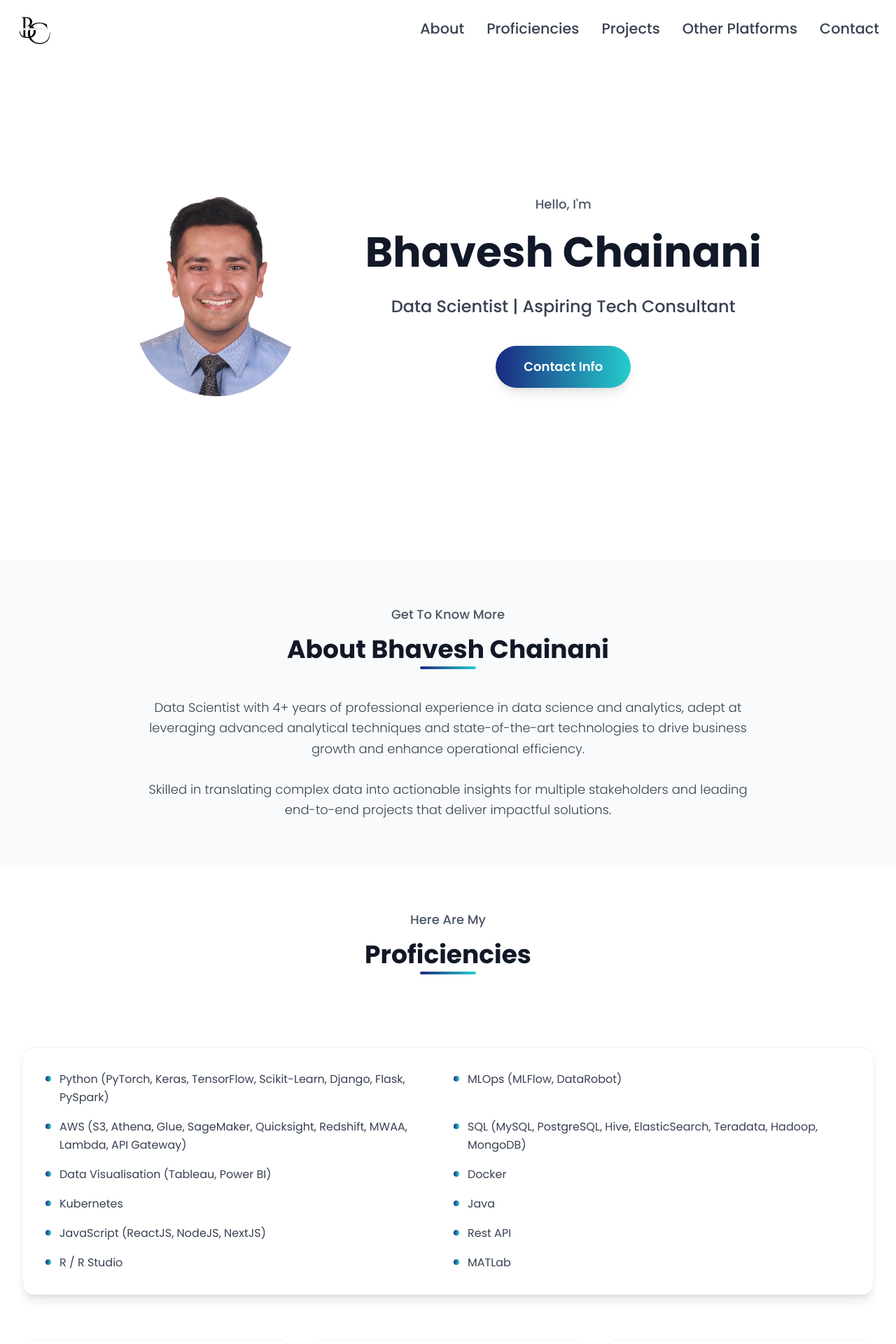
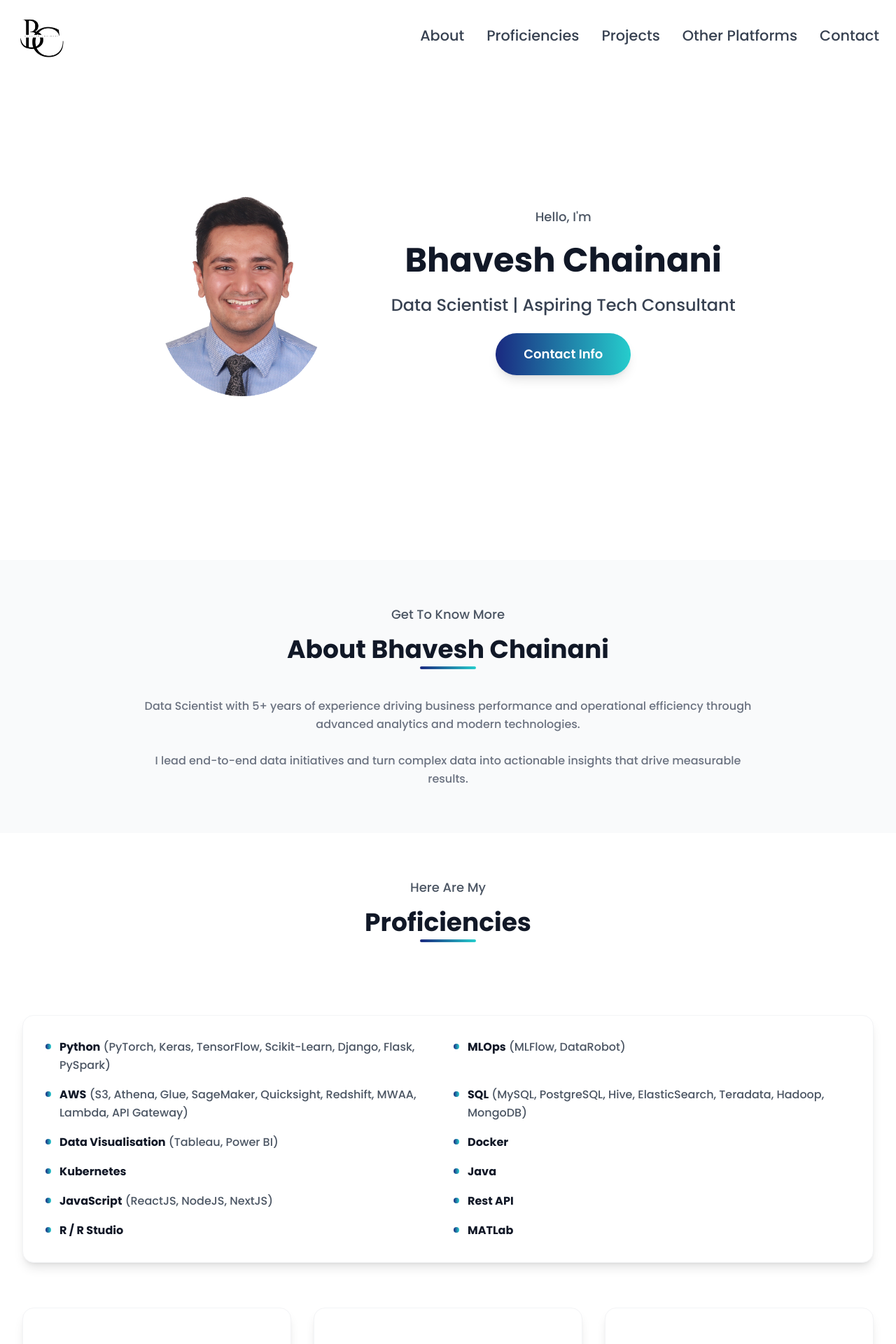
Before and after one commit to bhavesh-chainani/personal-website, a Next.js app: page / in a window 1280 px wide. Shown: the top 1920 px of the page at 70% size. Built offline with nearby package versions, Linux system fonts and the light colour scheme.

Commit message:
Updated code.

```diff
--- a/app/globals.css
+++ b/app/globals.css
@@ -2,7 +2,7 @@
 @tailwind components;
 @tailwind utilities;
 
-@import url('https://fonts.googleapis.com/css2?family=Poppins:wght@300;400;500;600;700&display=swap');
+@import url('https://fonts.googleapis.com/css2?family=Poppins:wght@100;200;300;400;500;600;700&display=swap');
 
 @layer base {
   html {
@@ -40,4 +40,21 @@
   .container-max {
     @apply max-w-[1600px] mx-auto;
   }
+
+  .description-text {
+    font-weight: 450 !important;
+    font-family: var(--font-poppins), 'Poppins', sans-serif;
+  }
+
+  .skill-main {
+    font-weight: 700 !important;
+    color: #111827;
+    font-family: var(--font-poppins), 'Poppins', sans-serif;
+  }
+
+  .skill-bracket {
+    font-weight: 450 !important;
+    color: #4b5563;
+    font-family: var(--font-poppins), 'Poppins', sans-serif;
+  }
 }
--- a/app/layout.tsx
+++ b/app/layout.tsx
@@ -4,12 +4,12 @@ import './globals.css'
 
 const poppins = Poppins({
   subsets: ['latin'],
-  weight: ['300', '400', '500', '600', '700'],
+  weight: ['100', '200', '300', '400', '500', '600', '700'],
   variable: '--font-poppins',
 })
 
 export const metadata: Metadata = {
-  title: 'Bhavesh Chainani - Data Scientist & Tech Consultant',
+  title: 'Bhavesh Chainani',
   description: 'Data Scientist with 4+ years of professional experience in data science and analytics, adept at leveraging advanced analytical techniques and state-of-the-art technologies.',
   keywords: 'Data Scientist, Tech Consultant, Python, Machine Learning, AWS, Data Analytics',
   authors: [{ name: 'Bhavesh Chainani' }],
--- a/app/not-found.tsx
+++ b/app/not-found.tsx
@@ -6,7 +6,7 @@ export default function NotFound() {
       <div className="text-center">
         <h1 className="text-6xl font-bold text-gray-900 mb-4">404</h1>
         <h2 className="text-2xl font-semibold text-gray-700 mb-4">Page Not Found</h2>
-        <p className="text-gray-600 mb-8">The page you're looking for doesn't exist.</p>
+        <p className="text-gray-600 mb-6">The page you're looking for doesn't exist.</p>
         <Link
           href="/"
           className="gradient-bg text-white px-8 py-4 rounded-full font-semibold hover:shadow-lg transform hover:scale-105 transition-all duration-300 inline-block"
--- a/components/About.tsx
+++ b/components/About.tsx
@@ -33,12 +33,9 @@ const About = () => {
             transition={{ duration: 0.6, delay: 0.2 }}
             className="max-w-4xl mx-auto"
           >
-            <p className="text-lg leading-relaxed text-gray-700 text-justify lg:text-center font-light">
-              Data Scientist with 4+ years of professional experience in data science and analytics,
-              adept at leveraging advanced analytical techniques and state-of-the-art technologies to
-              drive business growth and enhance operational efficiency.<br /> <br />
-              Skilled in translating complex  data into actionable insights for multiple stakeholders and
-              leading end-to-end projects that deliver impactful solutions.
+            <p className="text-base leading-relaxed text-gray-500 text-justify lg:text-center description-text" style={{ fontWeight: 450 }}>
+            Data Scientist with 5+ years of experience driving business performance and operational efficiency through advanced analytics and modern technologies.
+            <br /><br />I lead end-to-end data initiatives and turn complex data into actionable insights that drive measurable results.
             </p>
           </motion.div>
         </motion.div>
--- a/components/Header.tsx
+++ b/components/Header.tsx
@@ -43,9 +43,9 @@ const Header = () => {
             <Image
               src="/assets/bhav-logo.png"
               alt="Bhavesh Chainani"
-              width={50}
-              height={50}
-              className="max-w-[35px] md:max-w-[50px] object-contain"
+              width={80}
+              height={80}
+              className="max-w-[50px] md:max-w-[70px] object-contain"
             />
           </div>
 
--- a/components/Hero.tsx
+++ b/components/Hero.tsx
@@ -52,7 +52,7 @@ const Hero = () => {
               initial={{ opacity: 0, y: 20 }}
               animate={{ opacity: 1, y: 0 }}
               transition={{ duration: 0.6, delay: 0.6 }}
-              className="text-4xl lg:text-6xl font-bold text-gray-900 mb-8 leading-tight"
+              className="text-4xl lg:text-5xl font-bold text-gray-900 mb-6 leading-relaxed"
             >
               Bhavesh Chainani
             </motion.h1>
@@ -61,7 +61,7 @@ const Hero = () => {
               initial={{ opacity: 0, y: 20 }}
               animate={{ opacity: 1, y: 0 }}
               transition={{ duration: 0.6, delay: 0.8 }}
-              className="text-xl lg:text-2xl font-medium mb-10 leading-relaxed text-gray-700"
+              className="text-xl lg:text-2xl font-medium mb-6 leading-relaxed text-gray-700"
             >
               Data Scientist | Aspiring Tech Consultant
             </motion.p>
--- a/components/OtherPlatforms.tsx
+++ b/components/OtherPlatforms.tsx
@@ -12,7 +12,6 @@ const OtherPlatforms = () => {
 
   const platforms = [
     {
-      name: "GitHub",
       description: "All things code",
       image: "/assets/github.png",
       url: "https://github.com/bhavesh-chainani",
@@ -60,7 +59,7 @@ const OtherPlatforms = () => {
                   <div className={`absolute inset-0 bg-gradient-to-br ${platform.color} opacity-0 group-hover:opacity-5 transition-opacity duration-300`}></div>
 
                   {/* Platform Image */}
-                  <div className="relative z-10 mb-8">
+                  <div className="relative z-10 mb-6">
                     <Image
                       src={platform.image}
                       alt={`${platform.name} Icon`}
@@ -76,7 +75,7 @@ const OtherPlatforms = () => {
                       {platform.name}
                     </h3>
 
-                    <p className="text-gray-600 mb-6 text-lg font-light">
+                    <p className="text-gray-500 mb-6 text-lg description-text" style={{ fontWeight: 450 }}>
                       {platform.description}
                     </p>
 
--- a/components/Proficiencies.tsx
+++ b/components/Proficiencies.tsx
@@ -86,7 +86,12 @@ const Proficiencies = () => {
         >
           <div className="bg-white rounded-2xl shadow-lg p-8 border border-gray-100">
             <ul className="grid grid-cols-1 md:grid-cols-2 gap-4 text-left">
-              {skills.map((skill, index) => (
+              {skills.map((skill, index) => {
+                const bracketIndex = skill.indexOf('(');
+                const mainText = bracketIndex !== -1 ? skill.substring(0, bracketIndex).trim() : skill;
+                const bracketText = bracketIndex !== -1 ? skill.substring(bracketIndex) : '';
+
+                return (
                   <motion.li
                     key={index}
                     initial={{ opacity: 0, x: -20 }}
@@ -95,9 +100,13 @@ const Proficiencies = () => {
                     className="flex items-start space-x-3"
                   >
                     <div className="w-2 h-2 gradient-bg rounded-full mt-2 flex-shrink-0"></div>
-                  <span className="text-gray-700 leading-relaxed">{skill}</span>
+                    <span className="leading-relaxed">
+                      <span className="skill-main" style={{ fontWeight: 700 }}>{mainText}</span>
+                      {bracketText && <><span className="skill-bracket" style={{ fontWeight: 450 }}> {bracketText}</span></>}
+                    </span>
                   </motion.li>
-              ))}
+                );
+              })}
             </ul>
           </div>
         </motion.div>
@@ -126,7 +135,7 @@ const Proficiencies = () => {
                 {card.title}
               </h3>
 
-              <p className="text-gray-600 leading-7 text-left flex-grow font-light">
+              <p className="text-gray-500 leading-7 text-center flex-grow description-text" style={{ fontWeight: 450 }}>
                 {card.description}
               </p>
             </motion.div>
--- a/components/Projects.tsx
+++ b/components/Projects.tsx
@@ -14,7 +14,7 @@ const Projects = () => {
     {
       image: "/assets/data-streaming-architecture.png",
       title: "Realtime Data Streaming",
-      description: "This project showcases an end-to-end real-time data streaming pipeline using technologies like Apache Airflow, Kafka, Spark, and Cassandra. Synthetic user data is fetched from the randomuser.me API, orchestrated via Airflow, streamed through Kafka, processed with Spark, and stored in Cassandra—all containerized with Docker for seamless deployment.",
+      description: "This project showcases an end-to-end real-time data streaming pipeline using technologies like Apache Airflow, Kafka, Spark, and Cassandra. Synthetic user data is fetched from the randomuser.me API, orchestrated via Airflow, streamed through Kafka, processed with Spark, and stored in Cassandra, all containerized with Docker for seamless deployment.",
       githubUrl: "https://github.com/bhavesh-chainani/realtime-data-streaming",
       technologies: ["Apache Airflow", "Kafka", "Spark", "Cassandra", "Docker"]
     },
@@ -80,7 +80,7 @@ const Projects = () => {
                   {project.title}
                 </h3>
 
-                <p className="text-gray-600 leading-7 mb-6 text-left flex-grow font-light">
+                <p className="text-gray-500 leading-7 mb-6 text-left flex-grow description-text" style={{ fontWeight: 450 }}>
                   {project.description}
                 </p>
 
```
Also changed, not shown: components/Contact.tsx (+10 -5 lines). Lines whose indentation alone changed are shown as unchanged.
